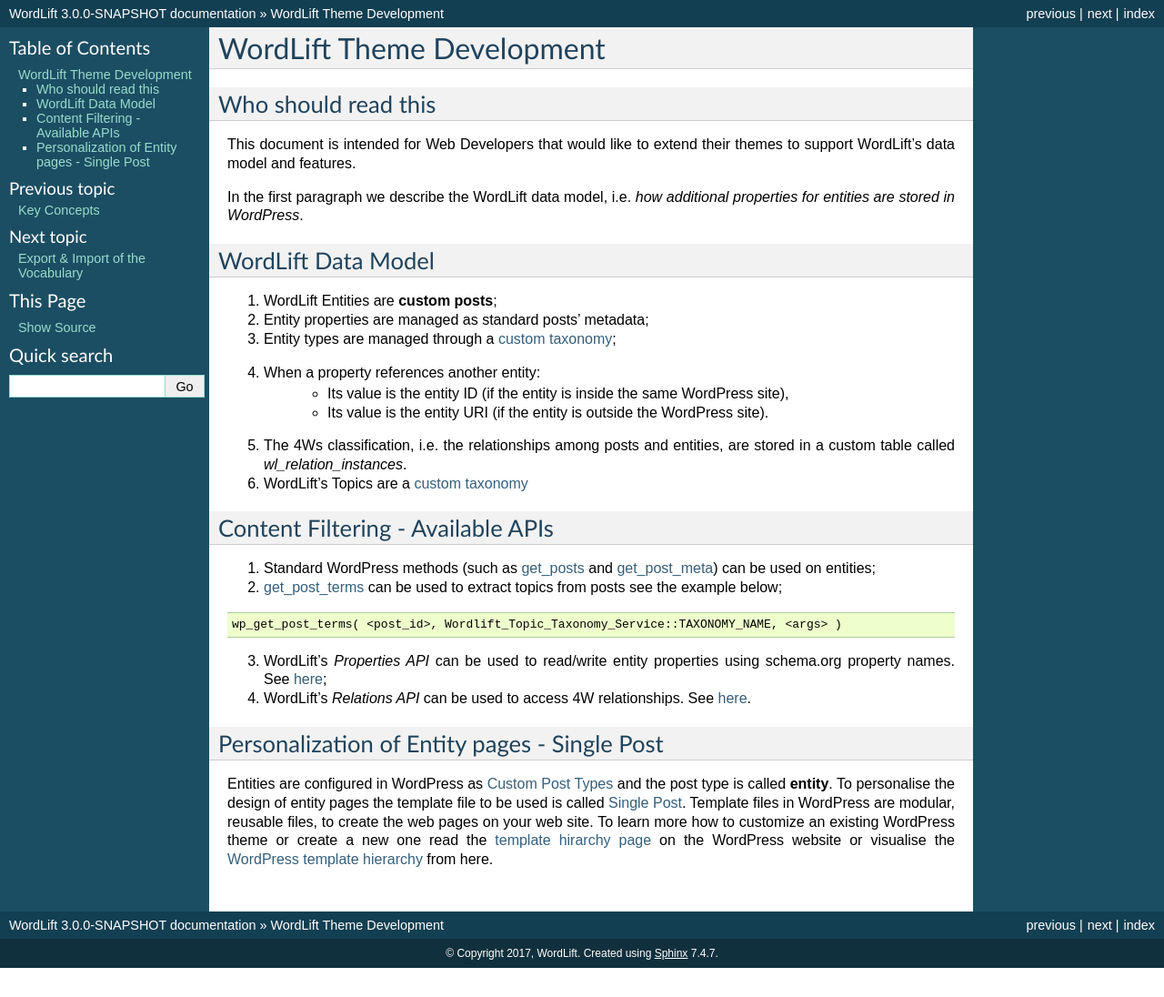
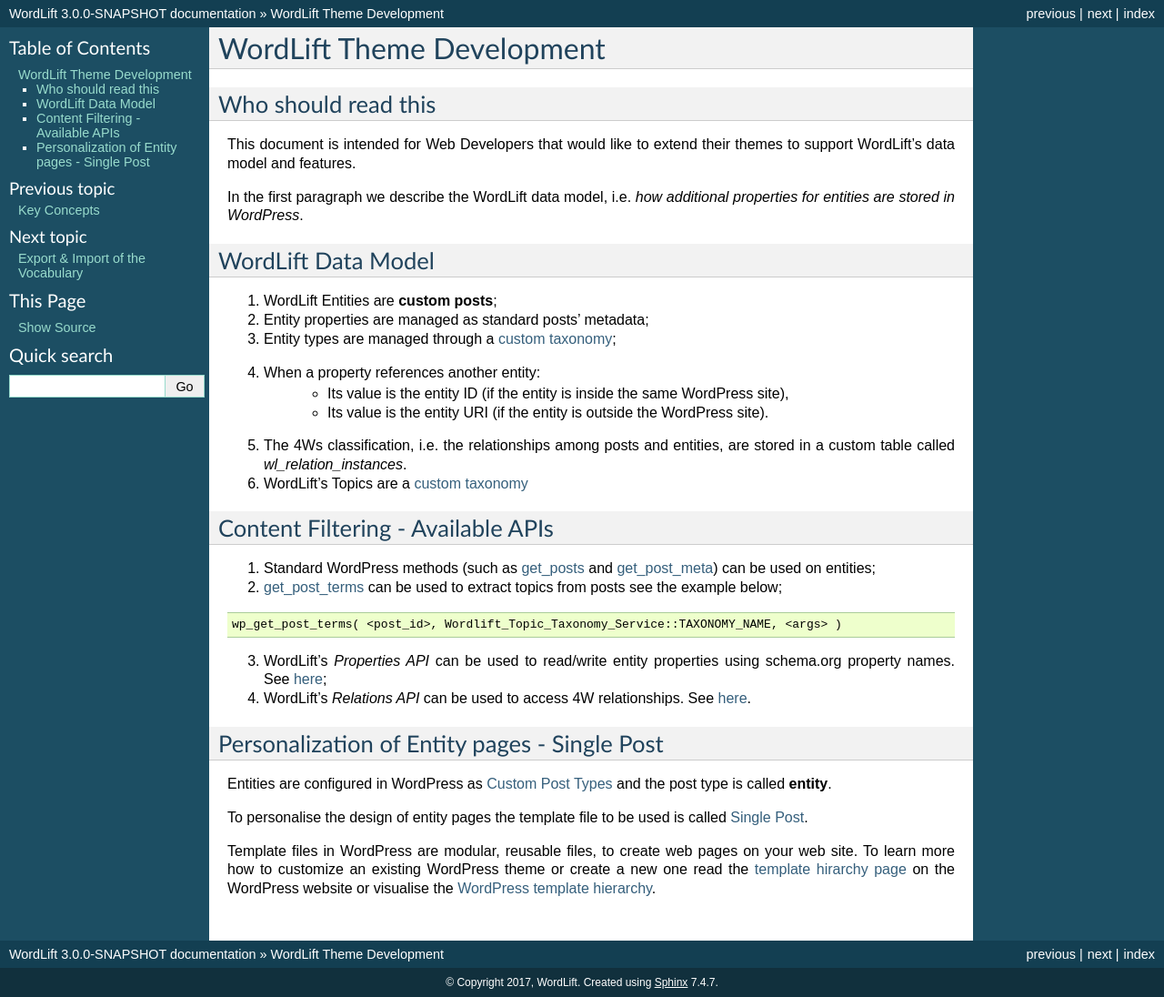
Before and after one commit to insideout10/wordlift-docs, a Sphinx documentation site: the page built from docs/wordlift-theme-development.rst, in a window 1280 px wide. Shown: the whole page at 91% size. Built offline with Sphinx 7.4.7, drawn with Linux system fonts in a browser that asks for light colours; before the commit the page ends 1064 px from its top, so only the background shows below that.

Commit message:
Updating theme development

```diff
--- a/docs/wordlift-theme-development.rst
+++ b/docs/wordlift-theme-development.rst
@@ -37,4 +37,7 @@
 _____________
 
 Entities are configured in WordPress as `Custom Post Types <https://codex.wordpress.org/Post_Types#Custom_Post_Types>`_ and the post type is called **entity**.
-To personalise the design of entity pages the template file to be used is called `Single Post <https://developer.wordpress.org/themes/basics/template-hierarchy/#single-post>`_. Template files in WordPress are modular, reusable files, to create the web pages on your web site. To learn more how to customize an existing WordPress theme or create a new one read the `template hirarchy page <https://developer.wordpress.org/themes/basics/template-hierarchy/>`_ on the WordPress website or visualise the `WordPress template hierarchy <https://wphierarchy.com/>`_ from here.
+
+To personalise the design of entity pages the template file to be used is called `Single Post <https://developer.wordpress.org/themes/basics/template-hierarchy/#single-post>`_.
+
+Template files in WordPress are modular, reusable files, to create web pages on your web site. To learn more how to customize an existing WordPress theme or create a new one read the `template hirarchy page <https://developer.wordpress.org/themes/basics/template-hierarchy/>`_ on the WordPress website or visualise the `WordPress template hierarchy <https://wphierarchy.com/>`_.
```
